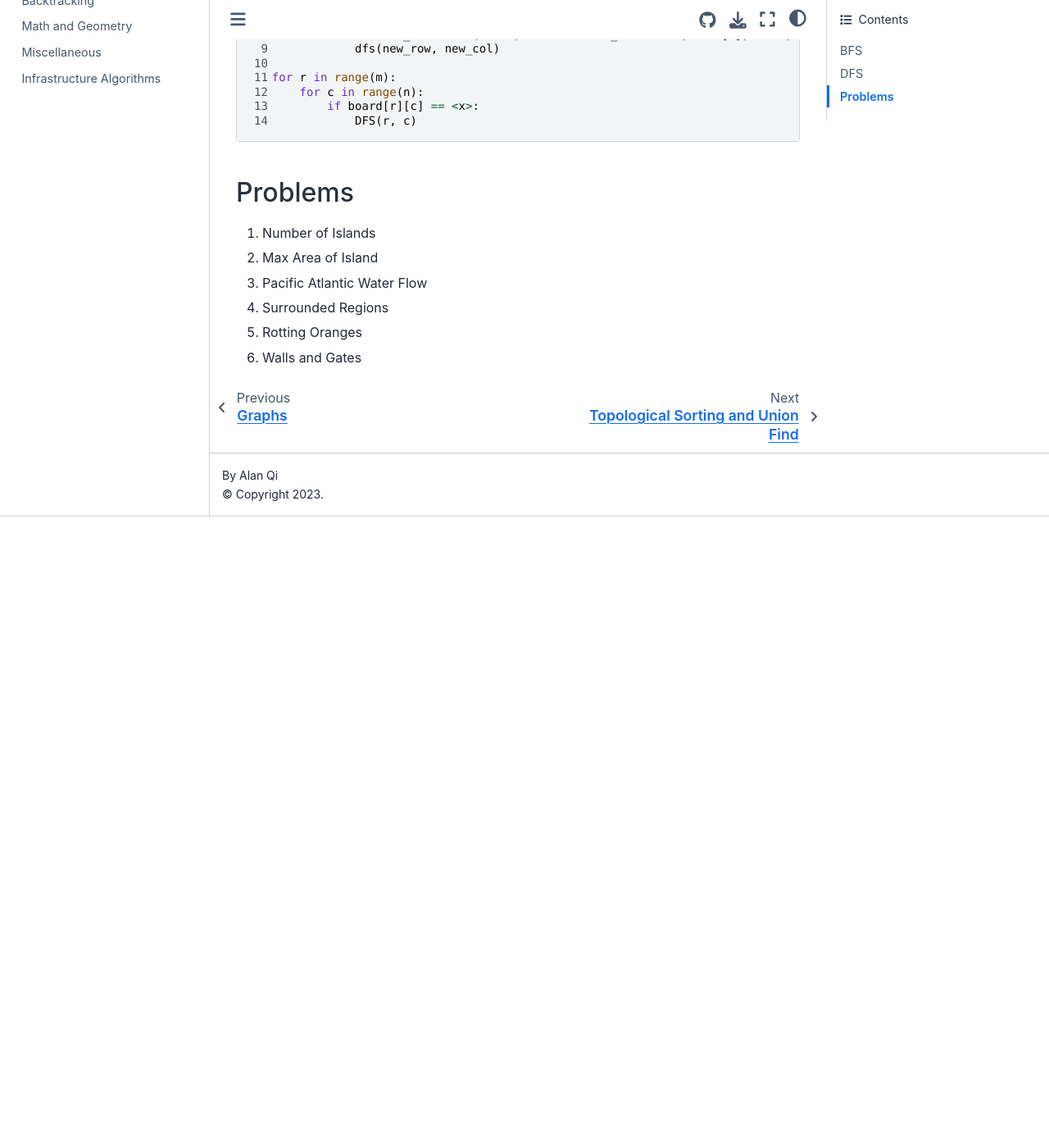
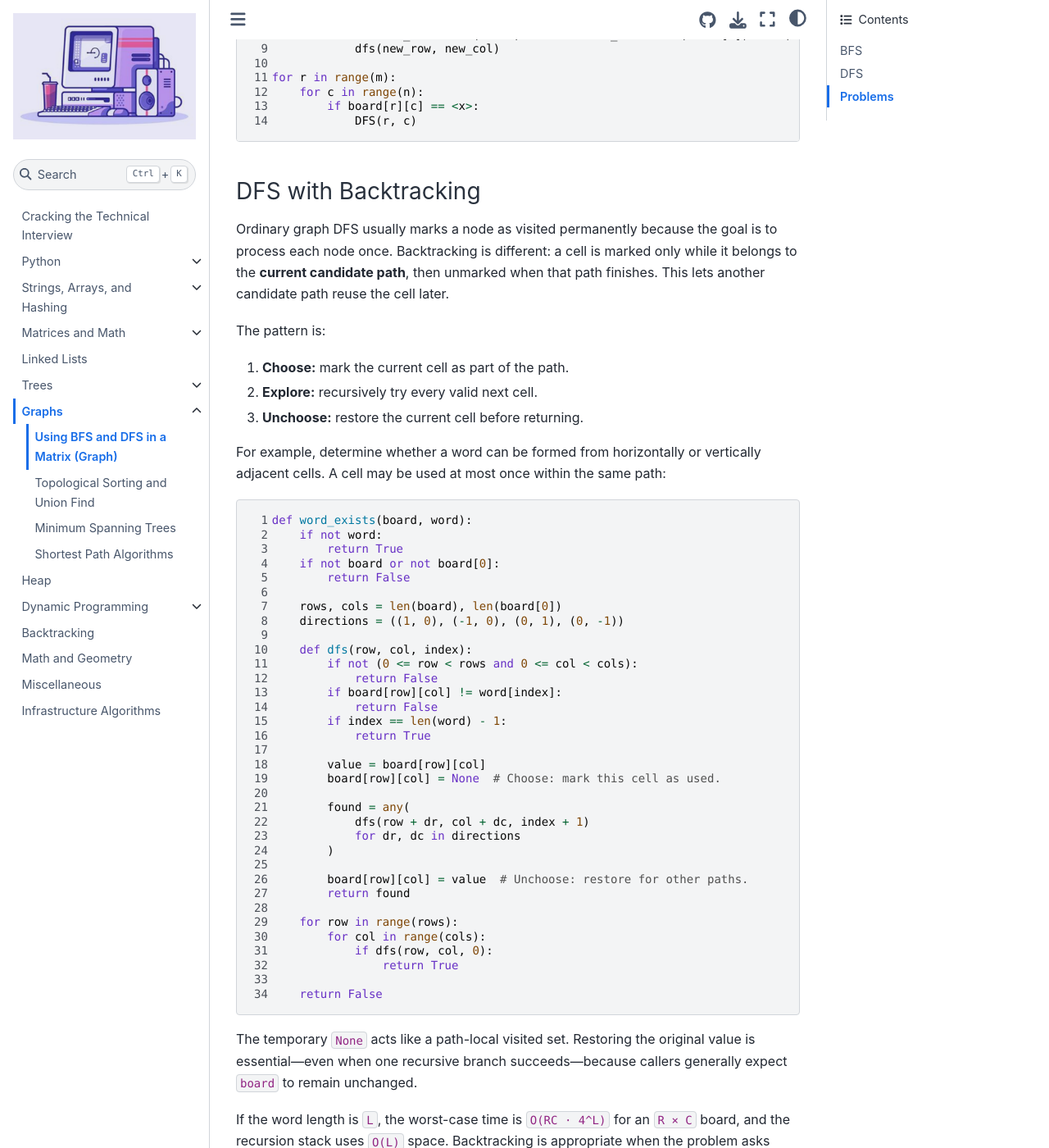
Before and after one commit to alanqi03/algo-book, a Jupyter Book: the page built from 7a.md, in a window 1280 px wide and 1400 px high, scrolled down 1566 px. Shown: the whole window at 82% size. Built offline with Jupyter Book 1.0.4 settings and Sphinx 7.4.7 and the Sphinx Book theme 1.1.4, drawn with Linux system fonts in a browser that asks for light colours; pages that are not in the unit, such as notebooks, are missing from menus; before the commit the page ends 2196 px from its top, so only the background shows below that; some of the changed text lies outside the part shown.

Commit message:
Add DFS with backtracking to matrix graphs

````diff
--- a/7a.md
+++ b/7a.md
@@ -65,6 +65,62 @@ for r in range(m):
 
 ```
 
+### DFS with Backtracking
+
+Ordinary graph DFS usually marks a node as visited permanently because the goal is to process each node once. Backtracking is different: a cell is marked only while it belongs to the **current candidate path**, then unmarked when that path finishes. This lets another candidate path reuse the cell later.
+
+The pattern is:
+
+1. **Choose:** mark the current cell as part of the path.
+2. **Explore:** recursively try every valid next cell.
+3. **Unchoose:** restore the current cell before returning.
+
+For example, determine whether a word can be formed from horizontally or vertically adjacent cells. A cell may be used at most once within the same path:
+
+```{code-block} python
+---
+linenos:
+---
+def word_exists(board, word):
+    if not word:
+        return True
+    if not board or not board[0]:
+        return False
+
+    rows, cols = len(board), len(board[0])
+    directions = ((1, 0), (-1, 0), (0, 1), (0, -1))
+
+    def dfs(row, col, index):
+        if not (0 <= row < rows and 0 <= col < cols):
+            return False
+        if board[row][col] != word[index]:
+            return False
+        if index == len(word) - 1:
+            return True
+
+        value = board[row][col]
+        board[row][col] = None  # Choose: mark this cell as used.
+
+        found = any(
+            dfs(row + dr, col + dc, index + 1)
+            for dr, dc in directions
+        )
+
+        board[row][col] = value  # Unchoose: restore for other paths.
+        return found
+
+    for row in range(rows):
+        for col in range(cols):
+            if dfs(row, col, 0):
+                return True
+
+    return False
+```
+
+The temporary `None` acts like a path-local visited set. Restoring the original value is essential—even when one recursive branch succeeds—because callers generally expect `board` to remain unchanged.
+
+If the word length is `L`, the worst-case time is `O(RC · 4^L)` for an `R × C` board, and the recursion stack uses `O(L)` space. Backtracking is appropriate when the problem asks whether a path exists, to return one valid path, or to enumerate paths under constraints.
+
 ## Problems
 1. Number of Islands
 2. Max Area of Island
@@ -72,3 +128,4 @@ for r in range(m):
 4. Surrounded Regions
 5. Rotting Oranges
 6. Walls and Gates
+7. Word Search
````
